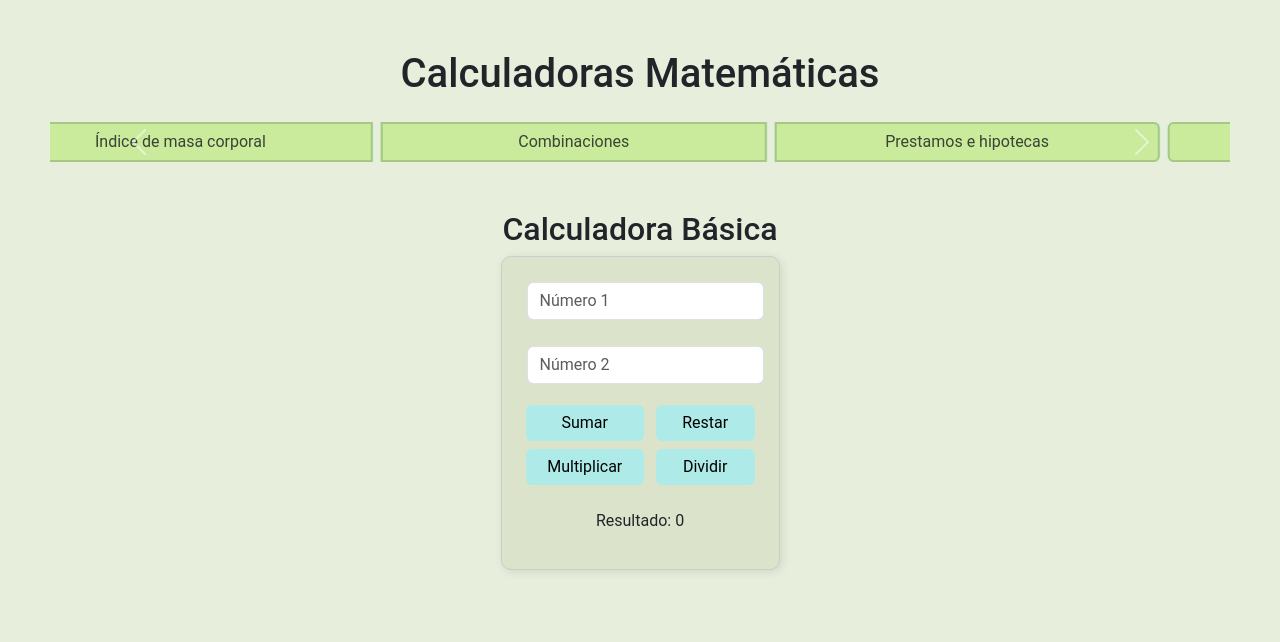
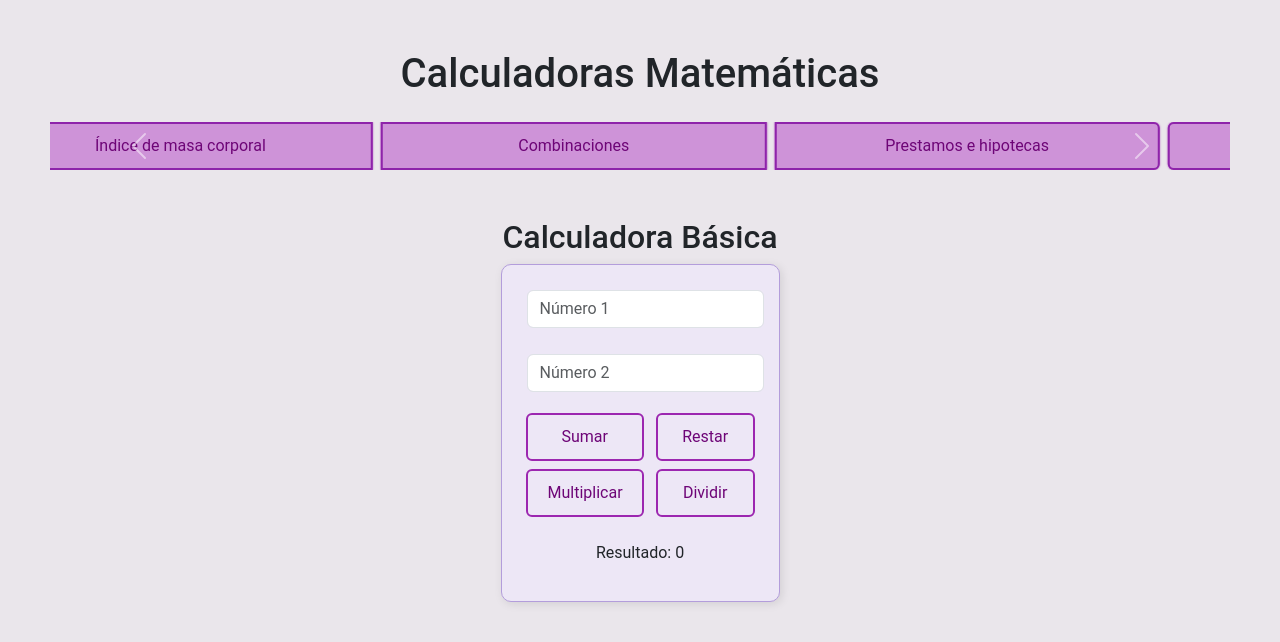
Before and after one commit to DeyaneiraAltamiranoCordero/Javascript-Calculator, a plain HTML site: page index.html in a window 1280 px wide. Drawn offline with nearby package versions, Linux system fonts and the light colour scheme.

Commit message:
[FIX] Change colors

```diff
--- a/styles.css
+++ b/styles.css
@@ -2,15 +2,16 @@ body {
     font-family: 'Roboto', serif;
     text-align: center;
     margin: 50px;
-    background-color: #e7efdc;
+    background-color: #eae6eb;
 }
-form, .tableInfo{
+
+form, .tableInfo {
     display: inline-block;
     padding: 20px;
-    border: 1px solid #ccc;
+    border: 1px solid #b39ddb;
     border-radius: 10px;
     box-shadow: 2px 2px 10px rgba(0, 0, 0, 0.1);
-    background-color: #dbe4cb;
+    background-color: #ede7f6;
 }
 
 input {
@@ -20,29 +21,31 @@ input {
 }
 
 .btn {
-    background-color: #aeeae7;
-    border: none;
-    color: #000000;
+    background-color: transparent;
+    border: 2px solid #9c27b0;
+    color: #6e0577;
+    padding: 10px 20px;
+    cursor: pointer;
 }
 
 .btn:hover,
 .btn:focus {
-    background-color: #99cdca;
-    color: #3a4334;
+    background-color: #9c27b0;
+    color: #ffffff;
 }
 
 .btn-group .btn {
     width: 100px;
-    border: 2px solid #a6c882;
-    color: #3a4334;
-    background-color: #caeb9c;
-    box-shadow: 0 0 2px #aeeae7;
+    border: 2px solid #8e24aa;
+    color: #6e0577;
+    background-color: #ce93d8;
+    box-shadow: 0 0 2px #ab47bc;
     transition: 0.3s ease-in-out;
 }
 
 .btn-group .btn:hover,
 .btn-group .btn:focus {
     background-color: transparent;
-    color: #3a4334;
-    box-shadow: 0 0 2px #aeeae7, 0 0 24px #9ac3bc;
+    color: #8e24aa;
+    box-shadow: 0 0 2px #ab47bc, 0 0 24px #9c27b0;
 }
```
